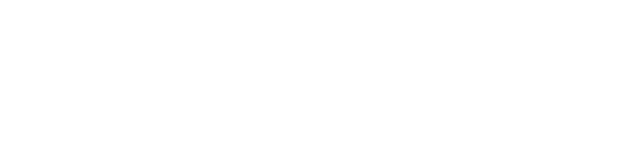
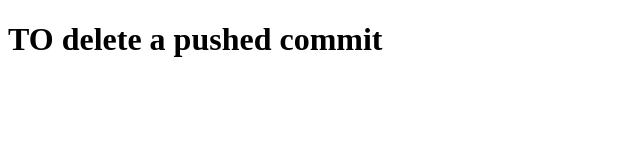
Before and after one commit to KchaouYassine/repos, a plain HTML site: page index.html in a window 1280 px wide. Shown: the whole page, without its empty margins (0-640 px from the left). Drawn offline with Linux system fonts and the light colour scheme.

Commit message:
add a title 1

```diff
--- a/index.html
+++ b/index.html
@@ -7,6 +7,6 @@
     <title>Document</title>
 </head>
 <body>
-
+    <h1>TO delete a pushed commit</h1>
 </body>
 </html>
```
